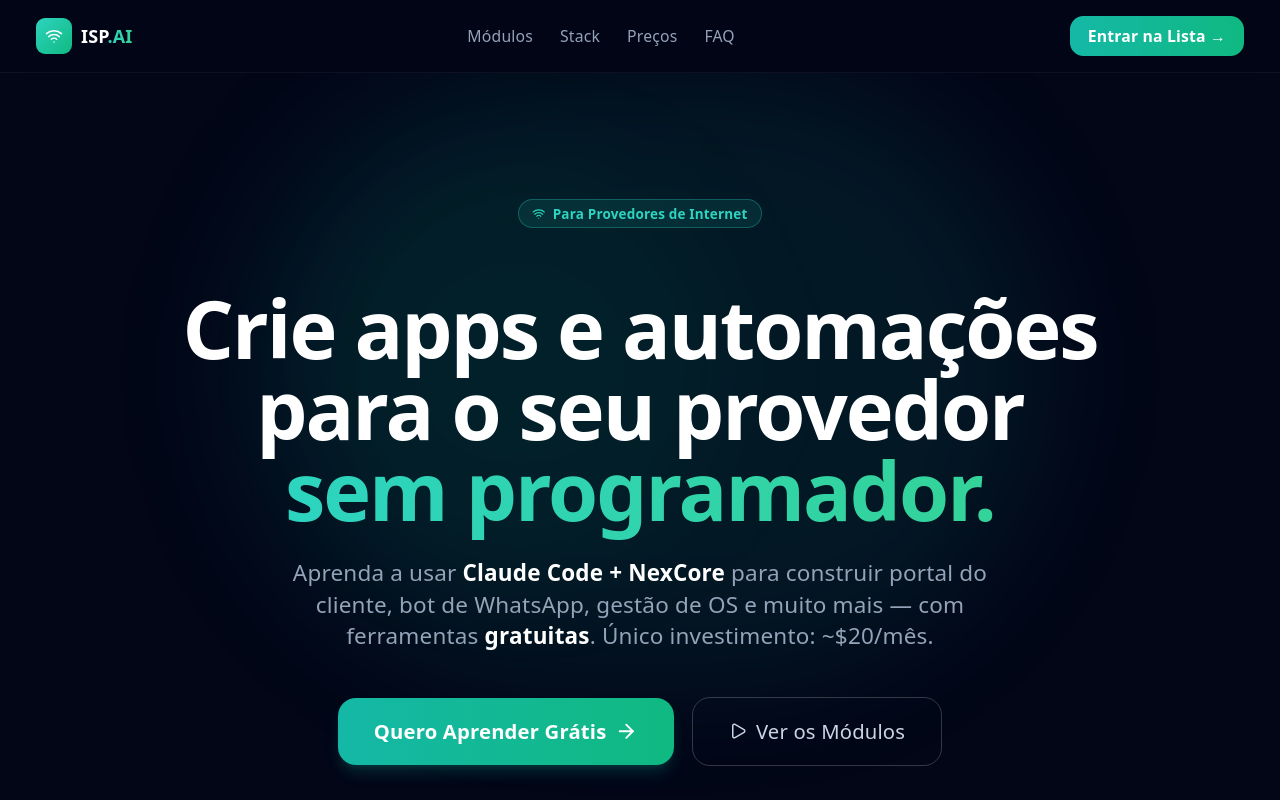
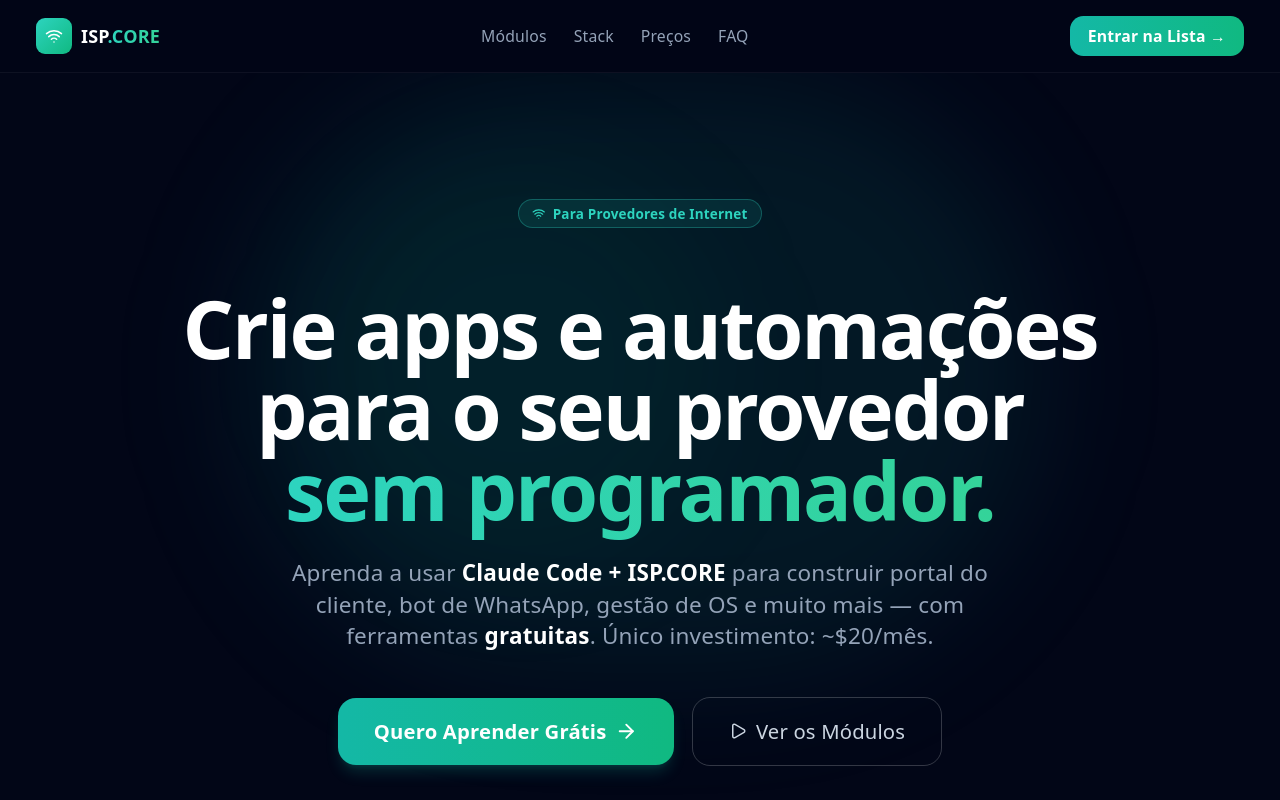
Before and after one commit to marcielcorado1/ead-landing, a React (Vite) app: page / in a window 1280 px wide. Shown: the top 800 px of the page. Built offline with nearby package versions, Linux system fonts and the light colour scheme.

Commit message:
fix: rename ISP.AI and NexCore to ISP.CORE

```diff
--- a/src/App.tsx
+++ b/src/App.tsx
@@ -29,7 +29,7 @@
 
 const TOOLS = [
   { name: 'Claude Code', role: 'IA que escreve e executa código', cost: '~$20/mês', required: true, icon: <Bot className="w-5 h-5" /> },
-  { name: 'NexCore', role: 'Sistema operacional de agentes de IA', cost: 'Gratuito', required: false, icon: <Zap className="w-5 h-5" /> },
+  { name: 'ISP.CORE', role: 'Sistema operacional de agentes de IA', cost: 'Gratuito', required: false, icon: <Zap className="w-5 h-5" /> },
   { name: 'GitHub', role: 'Versionamento do código', cost: 'Gratuito', required: false, icon: <Code2 className="w-5 h-5" /> },
   { name: 'Supabase', role: 'Banco de dados + Auth + API', cost: 'Gratuito', required: false, icon: <Database className="w-5 h-5" /> },
   { name: 'Vercel', role: 'Deploy em 1 clique', cost: 'Gratuito', required: false, icon: <Globe className="w-5 h-5" /> },
@@ -43,7 +43,7 @@
     tag: 'GRATUITO',
     tagColor: 'text-emerald-400 bg-emerald-400/10 border-emerald-400/30',
     desc: 'Configure o ambiente completo em 2 horas e rode seu primeiro agente de IA. Sem enrolação.',
-    items: ['Instalar Claude Code', 'Criar conta GitHub + Supabase + Vercel', 'Configurar NexCore no servidor', 'Primeiro agente rodando'],
+    items: ['Instalar Claude Code', 'Criar conta GitHub + Supabase + Vercel', 'Configurar ISP.CORE no servidor', 'Primeiro agente rodando'],
   },
   {
     num: '01',
@@ -166,8 +166,8 @@
     a: 'No Módulo 0 (gratuito) você já tem um app publicado em 7 dias. No Módulo 2 você já tem um portal do cliente funcional. Resultados concretos em semanas, não meses.',
   },
   {
-    q: 'O conteúdo fica desatualizado quando o NexCore mudar?',
-    a: 'Não. Sou dono de ISP e uso NexCore no dia a dia. Quando a ferramenta evolui, eu evoluo junto e atualizo o conteúdo. Os alunos da Trilha Provedor têm acesso a todas as atualizações.',
+    q: 'O conteúdo fica desatualizado quando o ISP.CORE mudar?',
+    a: 'Não. Sou dono de ISP e uso ISP.CORE no dia a dia. Quando a ferramenta evolui, eu evoluo junto e atualizo o conteúdo. Os alunos da Trilha Provedor têm acesso a todas as atualizações.',
   },
 ]
 
@@ -240,7 +240,7 @@
             <div className="w-8 h-8 bg-gradient-to-br from-teal-400 to-emerald-500 rounded-lg flex items-center justify-center">
               <Wifi className="w-4 h-4 text-white" />
             </div>
-            <span className="font-bold text-white">ISP<span className="text-gradient">.AI</span></span>
+            <span className="font-bold text-white">ISP<span className="text-gradient">.CORE</span></span>
           </div>
           <div className="hidden md:flex items-center gap-6 text-sm text-slate-400">
             <a href="#modulos" className="hover:text-white transition-colors">Módulos</a>
@@ -280,7 +280,7 @@
           </h1>
 
           <p className="animate-fade-up text-lg sm:text-xl text-slate-400 max-w-2xl mx-auto mb-10 leading-relaxed">
-            Aprenda a usar <strong className="text-white">Claude Code + NexCore</strong> para construir portal do cliente,
+            Aprenda a usar <strong className="text-white">Claude Code + ISP.CORE</strong> para construir portal do cliente,
             bot de WhatsApp, gestão de OS e muito mais — com ferramentas <strong className="text-white">gratuitas</strong>.
             Único investimento: ~$20/mês.
           </p>
@@ -372,7 +372,7 @@
                 Aprenda a criar suas próprias soluções com <span className="text-gradient">Inteligência Artificial</span>
               </h2>
               <p className="text-slate-400 leading-relaxed mb-6">
-                Em vez de contratar dev ou pagar por sistemas caros, você aprende a usar o <strong className="text-white">Claude Code + NexCore</strong> para construir exatamente o que o seu provedor precisa.
+                Em vez de contratar dev ou pagar por sistemas caros, você aprende a usar o <strong className="text-white">Claude Code + ISP.CORE</strong> para construir exatamente o que o seu provedor precisa.
               </p>
               <p className="text-slate-400 leading-relaxed mb-8">
                 Módulo a módulo, você cria projetos reais: portal do cliente, bot de WhatsApp, gestão de OSes, relatórios automáticos. Tudo publicado, tudo funcionando.
@@ -517,7 +517,7 @@
                   Sou <strong className="text-white">Marciel Corado</strong>, dono da <strong className="text-white">Kem Soluções</strong> — um provedor de acesso à internet que fornece fibra óptica para residências, empresas e governo.
                 </p>
                 <p className="text-slate-400 leading-relaxed mb-4">
-                  Usei NexCore + Claude Code para resolver os mesmos problemas que você enfrenta. Criei o portal do cliente, automatizei o atendimento no WhatsApp, e construí um sistema de gestão interno — gastando menos de $20/mês.
+                  Usei ISP.CORE + Claude Code para resolver os mesmos problemas que você enfrenta. Criei o portal do cliente, automatizei o atendimento no WhatsApp, e construí um sistema de gestão interno — gastando menos de $20/mês.
                 </p>
                 <p className="text-slate-400 leading-relaxed">
                   Agora transformei tudo isso em curso para que qualquer dono de ISP consiga fazer o mesmo, independente de saber programar.
@@ -526,7 +526,7 @@
               <div className="space-y-4">
                 {[
                   { icon: <Wifi className="w-5 h-5 text-teal-400" />, label: 'Dono de ISP há mais de 5 anos', sub: 'Kem Soluções — fibra óptica' },
-                  { icon: <Terminal className="w-5 h-5 text-teal-400" />, label: 'Usuário ativo do NexCore', sub: 'Usa no provedor e em apps em produção' },
+                  { icon: <Terminal className="w-5 h-5 text-teal-400" />, label: 'Usuário ativo do ISP.CORE', sub: 'Usa no provedor e em apps em produção' },
                   { icon: <Code2 className="w-5 h-5 text-teal-400" />, label: '3 apps em produção', sub: 'Recompensa, Futsal Sorteio, Vida2026' },
                   { icon: <BookOpen className="w-5 h-5 text-teal-400" />, label: 'Conteúdo sempre atualizado', sub: 'Aprende e atualiza o curso junto' },
                 ].map((item, i) => (
@@ -664,10 +664,10 @@
             <div className="w-7 h-7 bg-gradient-to-br from-teal-400 to-emerald-500 rounded-lg flex items-center justify-center">
               <Wifi className="w-3.5 h-3.5 text-white" />
             </div>
-            <span className="font-bold text-slate-400">ISP<span className="text-teal-400">.AI</span></span>
+            <span className="font-bold text-slate-400">ISP<span className="text-teal-400">.CORE</span></span>
           </div>
           <p className="text-sm text-slate-600">
-            © 2026 Kem Soluções. Criado com Claude Code + NexCore.
+            © 2026 Kem Soluções. Criado com Claude Code + ISP.CORE.
           </p>
           <div className="text-xs text-slate-700">
             Construído exatamente como ensinamos no curso.
```
